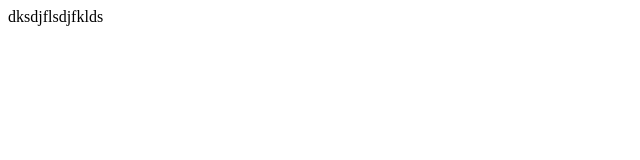
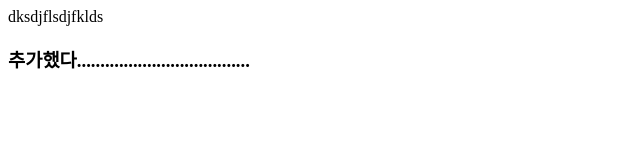
Before and after one commit to Kangyekoung/gitTest, a plain HTML site: page index.html in a window 1280 px wide. Shown: the whole page, without its empty margins (0-640 px from the left). Drawn offline with Linux system fonts and the light colour scheme.

Commit message:
seconde commit

```diff
--- a/index.html
+++ b/index.html
@@ -1 +1,6 @@
 dksdjflsdjfklds
+
+
+<h3>
+    추가했다.....................................
+</h3>
```
